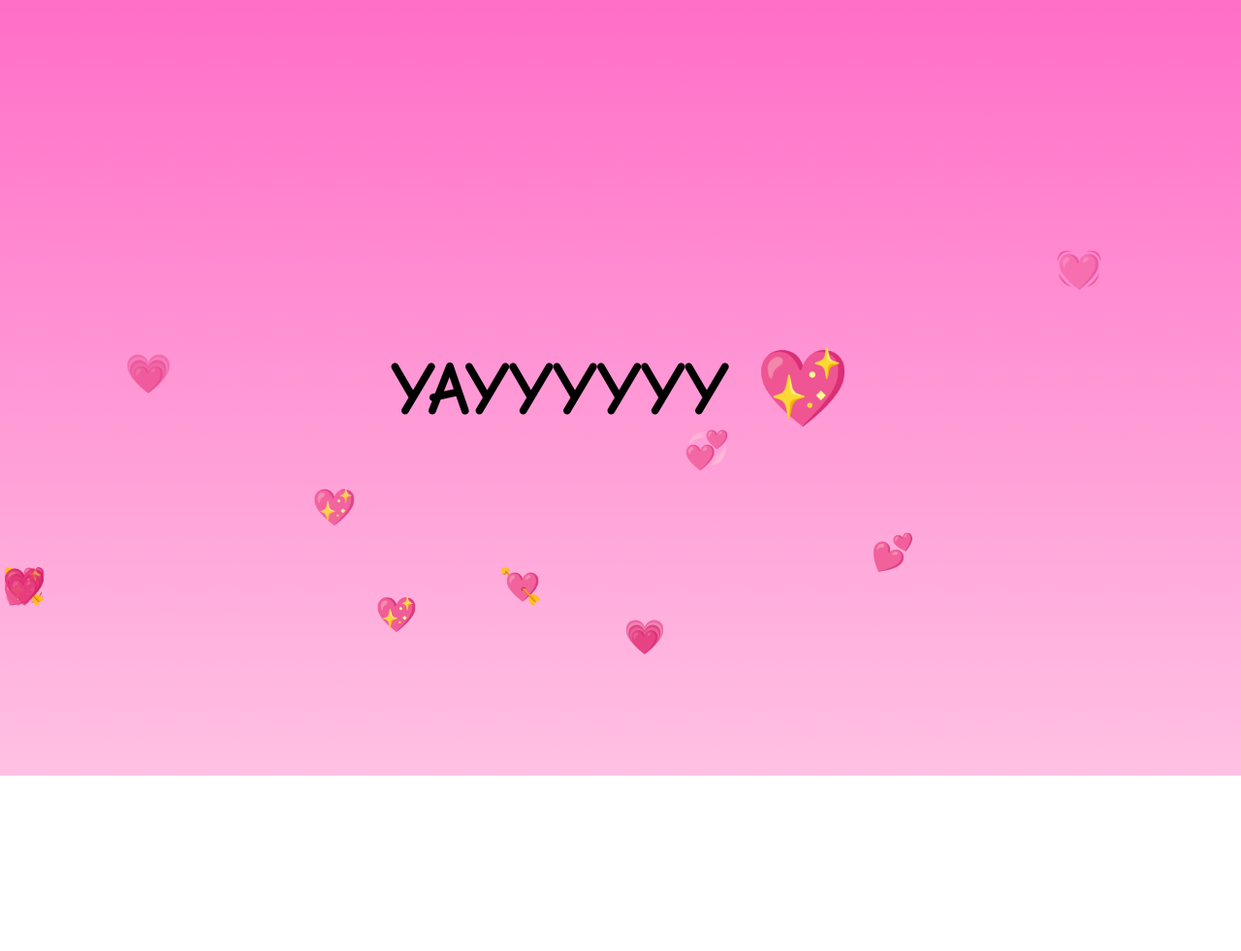
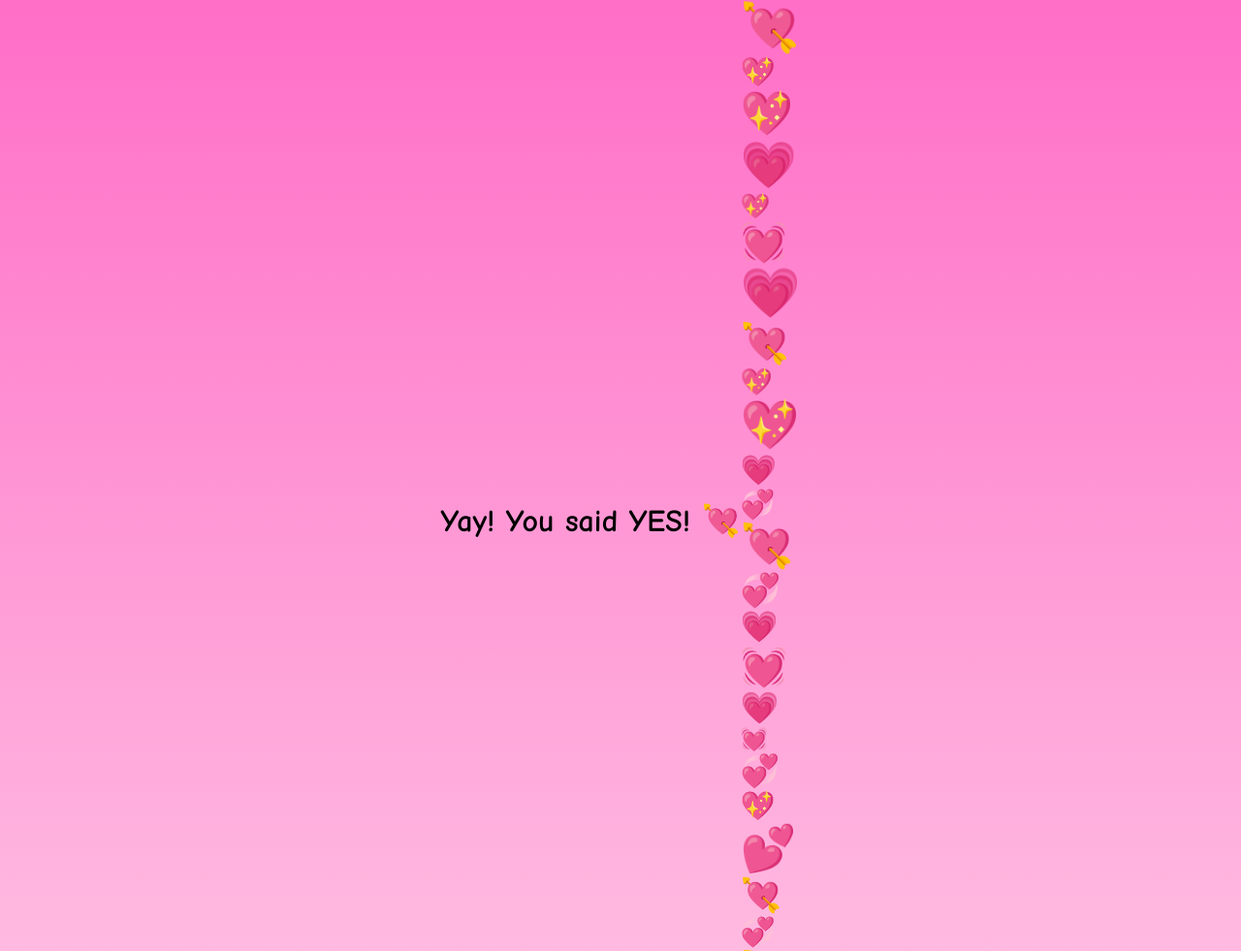
Before and after one commit to azkindu-creator/azkindu.github.io, a plain HTML site: page index2.html in a window 1280 px wide. Shown: the top 981 px of the page at 97% size. Before the commit the page ends 800 px from the top, so only its background shows below. Drawn offline with Linux system fonts and the light colour scheme.

Commit message:
Update index2.html

```diff
--- a/index2.html
+++ b/index2.html
@@ -1,36 +1,18 @@
 <!DOCTYPE html>
 <html lang="en">
 <head>
-    <meta charset="UTF-8">
-    <meta name="viewport" content="width=device-width, initial-scale=1.0">
-    <link rel="stylesheet" href="style2.css"> <!-- FIXED -->
-    <title>LETTER</title>
+  <meta charset="UTF-8">
+  <meta name="viewport" content="width=device-width, initial-scale=1.0">
+  <title>Yay! 💖</title>
+  <link rel="stylesheet" href="style2.css">
 </head>
+<body>
 
-<body style="font-size: 5ex;">
+  <h1 class="congrats">Yay! You said YES! 💘</h1>
 
-<!-- Bubble background -->
-<div class="bubble-bg">
-    <span>💗</span>
-    <span>💖</span>
-    <span>💘</span>
-    <span>💞</span>
-    <span>💕</span>
-    <span>💓</span>
-    <span>💗</span>
-    <span>💖</span>
-    <span>💖</span>
-    <span>💗</span>
-    <span>💓</span>
-    <span>💕</span>
-    <span>💞</span>
-    <span>💘</span>
-    <span>💖</span>
-    <span>💗</span>
-</div>
-<h1>
-  <a href="index.html" class="yay-link">YAYYYYYY 💖</a>
-</h1>
+  <!-- Confetti hearts container -->
+  <div class="confetti-container"></div>
+
+  <script src="script2.js"></script>
 </body>
-<script src="script2.js"></script>
 </html>
```
